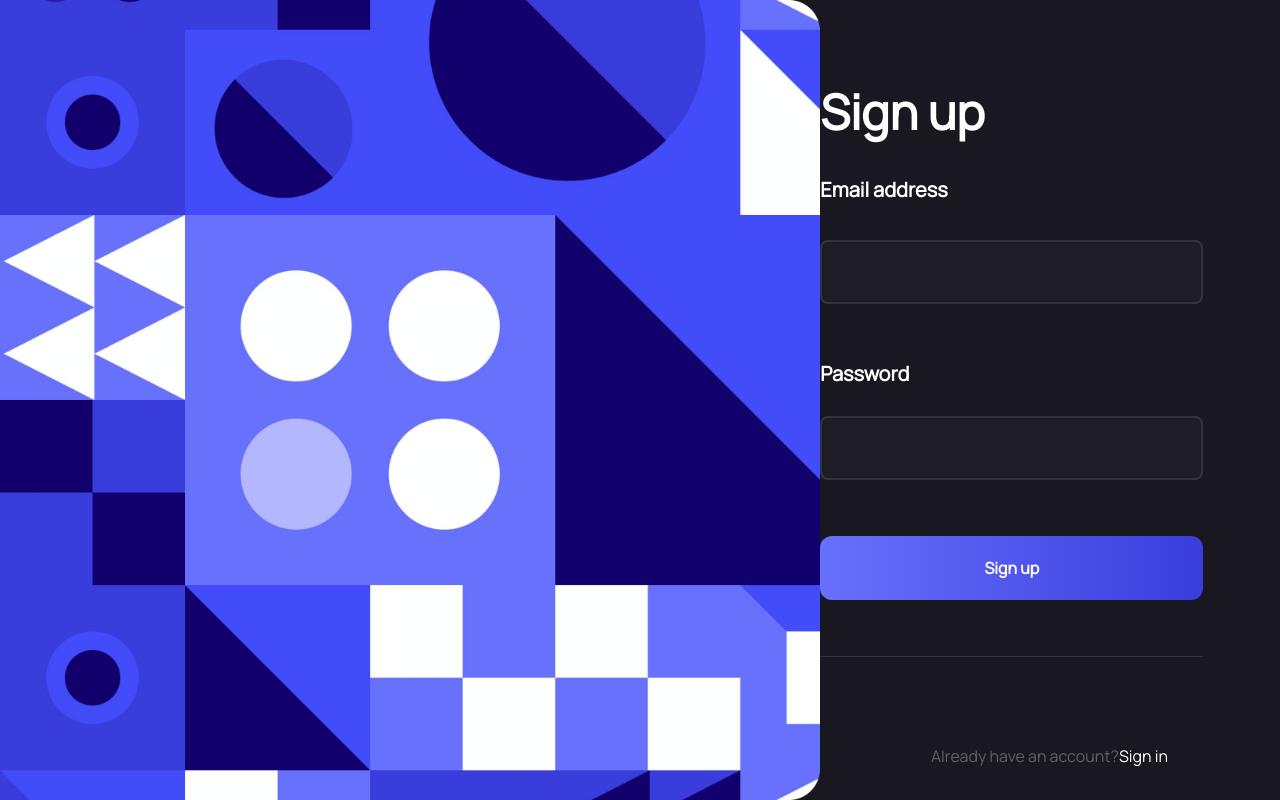
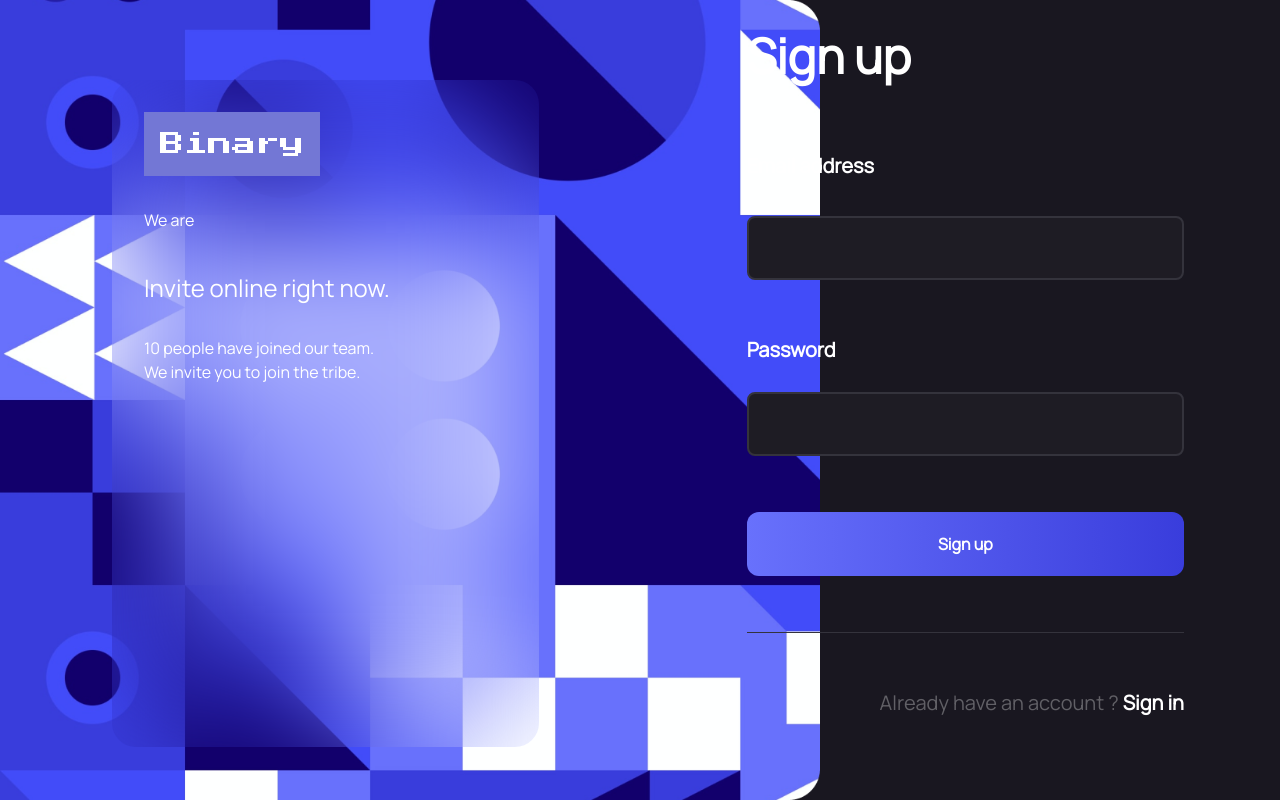
Before and after one commit to ElenaGir/login, a PHP site: page /login.php in a window 1280 px wide. Run offline with PHP 8.4, Linux system fonts and the light colour scheme; some libraries are stand-ins or nearby versions.

Commit message:
fin integration visuelle

```diff
--- a/login.php
+++ b/login.php
@@ -11,32 +11,27 @@
         <link rel="stylesheet" href="style.css" media="screen" type="text/css" />
         <title>Document</title>
     </head>
-    <body class="bg-[#191720] w-full h-screen flex justify-center  lg:justify-between">
-        <img src="assets/image.png" class="h-full hidden lg:flex">
-        <div id="container" class="text-white flex-col w-10/12 lg:w-2/5 mt-16 lg:mt-2">
-            <div class="hidden">
-                <h1 class="text-xl">Binary</h1>
-                <p class="pt-10">We are</p>
-                <h2 class="text-2xl pt-8">Invite online right now.</h2>
-                <p class="pt-2">10 people have joined our team.</p>
-                <p>We invite you to join the tribe.</p>
-            </div>
+    <body class="bg-[#191720] w-full h-screen flex flex-col items-center lg:items-end">
+            <img src="assets/image.png" class="h-full hidden lg:flex lg:-z-10 absolute left-0">
+            <header class="text-white w-10/12 mt-16 lg:w-5/12 lg:mt-8">
+                <p class="hidden lg:flex text-5xl font-bold">Sign up</p>
+                <div class="lg:flex lg:flex-col  lg:rounded-3xl lg:backdrop-blur-3xl lg:w-4/12 lg:h-5/6 lg:absolute lg:left-28">
+                    <h1 class="text-xl lg:p-4 lg:text-2xl lg:bg-[#7377D5] lg:w-fit lg:mt-8 lg:ml-8">Binary</h1>
+                    <p class="pt-10 lg:p-8">We are</p>
+                    <h2 class="text-2xl pt-8 lg:pt-2 lg:p-8">Invite online right now.</h2>
+                    <p class="pt-2 lg:p-0 lg:pl-8">10 people have joined our team.</p>
+                    <p class="lg:p-0 lg:pl-8">We invite you to join the tribe.</p>
+                </div>
+            </header>
             <!-- zone de connexion -->
-            <form action="verification.php" method="POST" class="flex flex-col lg:w-10/12 lg:mt-20">
-                <p class="hidden lg:flex text-5xl font-bold">Sign up</p>
-                <h1 class="text-xl lg:hidden">Binary</h1>
-                <p class="pt-10 lg:hidden">We are</p>
-                <h2 class="text-2xl pt-8 lg:hidden">Invite online right now.</h2>
-                <p class="pt-2 lg:hidden">10 people have joined our team.</p>
-                <p class="lg:hidden">We invite you to join the tribe.</p>
-
+            <form action="verification.php" method="POST" class="flex flex-col lg:w-5/12 lg:mt-8 w-10/12 text-white lg:pr-24">
                 <label class="pb-4 pt-2 lg:pt-10 lg:text-xl"><b>Email address</b></label>
                 <input type="email" name="email" id="email" class="lg:pl-5 lg:mt-5 h-12 bg-[#1E1C24] border-[#34333C] border-2 invalid:border-red-500 rounded-lg lg:h-16">
                 <p class="invisible m-3" id="errorEmail">Please enter a valid address mail</p>
 
                 <label class="pb-2 pt-2 lg:pt-2 lg:text-xl"><b>Password</b></label>
                 <input id="password" type="password" placeholder="" name="password" class="lg:pl-5 lg:mt-5 h-12 bg-[#1E1C24] border-[#34333C] border-2 invalid:border-red-500 rounded-lg lg:h-16">
-                <p class="invisible m-3 " id="errorPassword">Please enter a valid password</p>
+                <p class="invisible m-3" id="errorPassword">Please enter a valid password</p>
 
                 <input type="submit" id='submit' value='Sign up'class=" mt-2 lg:mt-2 lg:h-16 h-12 bg-gradient-to-r from-[#6871FC] to-[#393DDC] rounded-xl font-lg font-bold">
                 <hr WIDTH="100%"  ALIGN="center" class="mt-14 border-[#34333C] hidden lg:flex">
@@ -49,11 +44,10 @@
 
                 ?>
             </form>
-            <div class="absolute bottom-8 right-8 flex lg:right-28">
-                 <p class="text-[#616066]"> Already have an account?</p>
-                 <p>Sign in</p>
+            <div class="flex flex-row-reverse mt-14 lg:mr-18 w-10/12 lg:w-1/2 lg:pr-24">
+                <p class="text-sm  text-[#616066] lg:text-xl">Already have an account ? <span class="font-bold text-white">Sign in</span></p>
             </div>
-        </div>
+
         <script src="script.js"></script>
     </body>
     </html>
```
